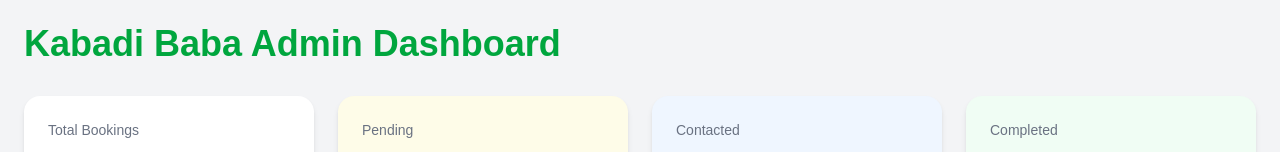
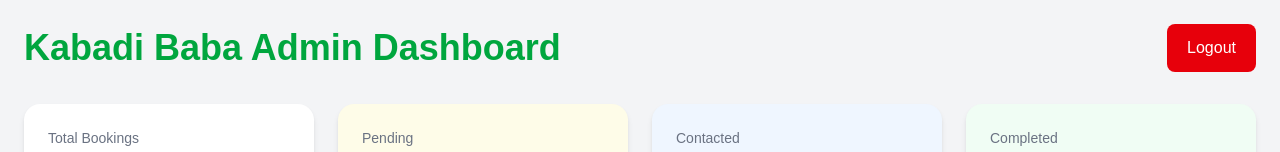
Before and after one commit to kabadibabaofficial/kabadi-baba-website, a Next.js app: page /admin in a window 1280 px wide. Shown: the top 152 px of the page. Built offline with nearby package versions, Linux system fonts and the light colour scheme; no server answers; the database is empty.

Commit message:
Add admin logout button

```diff
--- a/app/admin/page.tsx
+++ b/app/admin/page.tsx
@@ -2,6 +2,7 @@ import { getBookings, getDashboardStats } from "./data";
 import { DashboardCards } from "@/components/admin/DashboardCards";
 import BookingsTable from "@/components/admin/BookingsTable";
 import RateManager from "@/components/admin/RateManager";
+import LogoutButton from "@/components/admin/LogoutButton";
 import { createClient } from "@/lib/supabase/server";
 
 interface Props {
@@ -53,10 +54,14 @@ export default async function AdminPage({
     <div className="min-h-screen bg-gray-100">
       <div className="mx-auto max-w-7xl p-6">
 
-        {/* PAGE TITLE */}
-        <h1 className="mb-8 text-4xl font-bold text-green-600">
-          Kabadi Baba Admin Dashboard
-        </h1>
+        {/* PAGE TITLE + LOGOUT */}
+        <div className="mb-8 flex flex-col gap-4 sm:flex-row sm:items-center sm:justify-between">
+          <h1 className="text-4xl font-bold text-green-600">
+            Kabadi Baba Admin Dashboard
+          </h1>
+
+          <LogoutButton />
+        </div>
 
         {/* DASHBOARD STATS */}
         <DashboardCards stats={stats} />
--- /dev/null
+++ b/components/admin/LogoutButton.tsx
@@ -0,0 +1,35 @@
+"use client";
+
+import { createClient } from "@/lib/supabase/client";
+import { useState } from "react";
+
+export default function LogoutButton() {
+  const [loading, setLoading] = useState(false);
+
+  const handleLogout = async () => {
+    setLoading(true);
+
+    const supabase = createClient();
+
+    const { error } = await supabase.auth.signOut();
+
+    if (error) {
+      console.error("Logout error:", error);
+      setLoading(false);
+      return;
+    }
+
+    window.location.replace("/login");
+  };
+
+  return (
+    <button
+      type="button"
+      onClick={handleLogout}
+      disabled={loading}
+      className="rounded-lg bg-red-600 px-5 py-3 font-medium text-white transition hover:bg-red-700 disabled:cursor-not-allowed disabled:opacity-60"
+    >
+      {loading ? "Logging out..." : "Logout"}
+    </button>
+  );
+}
```
